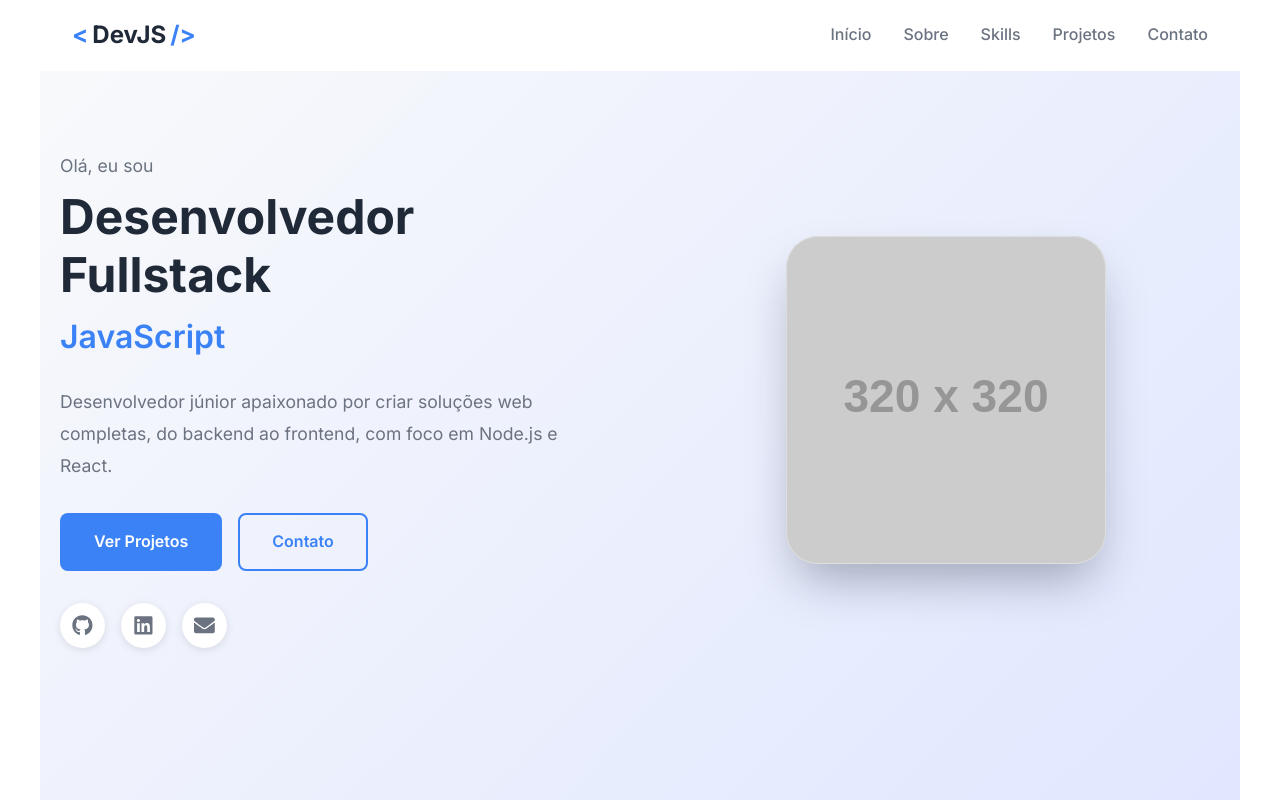
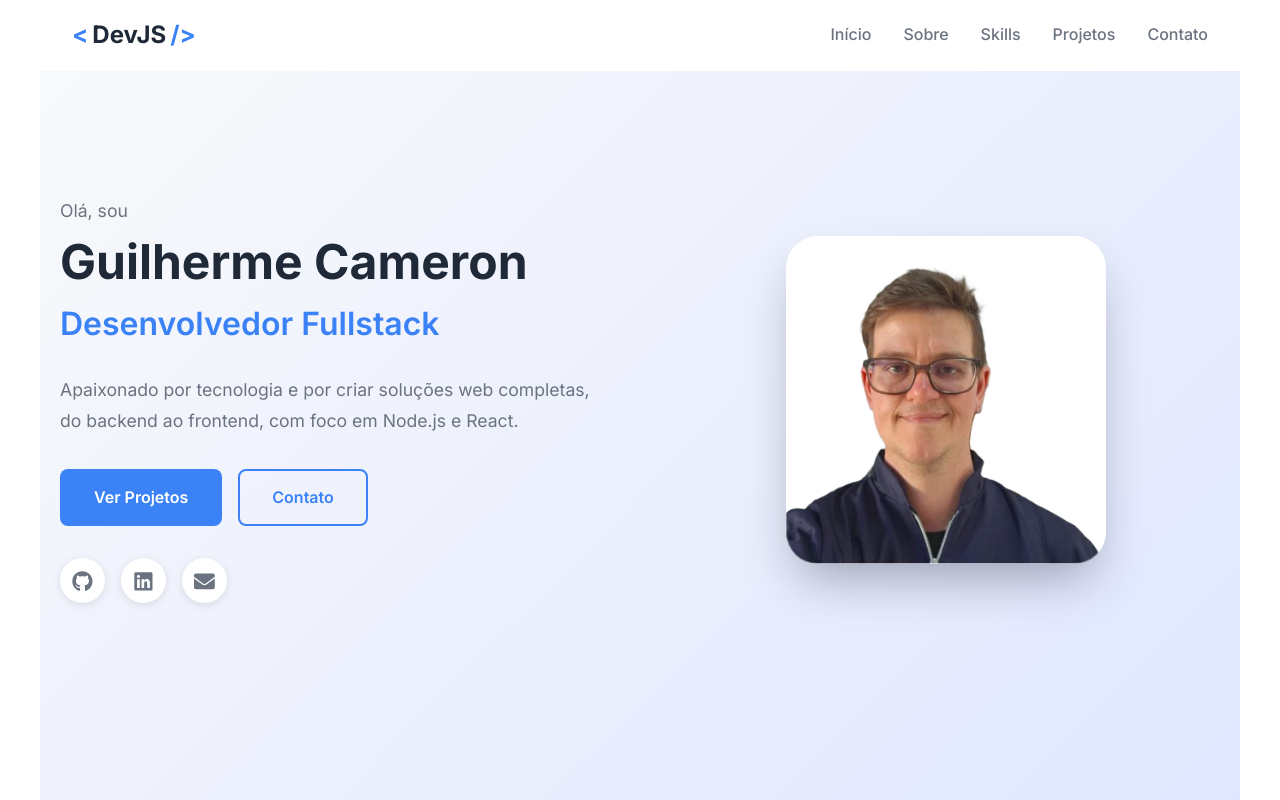
Before and after one commit to gmkcameron/portfolio-dev, a React (Vite) app: page / in a window 1280 px wide. Shown: the top 800 px of the page. Built offline with nearby package versions, Linux system fonts and the light colour scheme.

Commit message:
add hero-photo

```diff
--- a/src/components/Hero.jsx
+++ b/src/components/Hero.jsx
@@ -7,11 +7,11 @@ function Hero() {
     <section id="home" className="hero">
       <div className="hero-content">
         <div className="hero-text">
-          <p className="hero-greeting">Olá, eu sou</p>
-          <h1 className="hero-name">Desenvolvedor Fullstack</h1>
-          <h2 className="hero-title">JavaScript</h2>
+          <p className="hero-greeting">Olá, sou</p>
+          <h1 className="hero-name">Guilherme Cameron</h1>
+          <h2 className="hero-title">Desenvolvedor Fullstack</h2>
           <p className="hero-description">
-            Desenvolvedor júnior apaixonado por criar soluções web completas,
+            Apaixonado por tecnologia e por criar soluções web completas,
             do backend ao frontend, com foco em Node.js e React.
           </p>
           <div className="hero-buttons">
@@ -33,8 +33,8 @@ function Hero() {
         <div className="hero-image">
           <div className="hero-photo">
             <img
-              src="https://via.placeholder.com/320x320.png?text=Sua+Foto"
-              alt="Foto de Seu Nome"
+              src="/hero-photo.png"
+              alt="Foto de Guilherme Cameron"
             />
           </div>
         </div>
```
Also changed, not shown: public/hero-photo.png (added), 1 other file (tests, documents, lock files or other folders).
